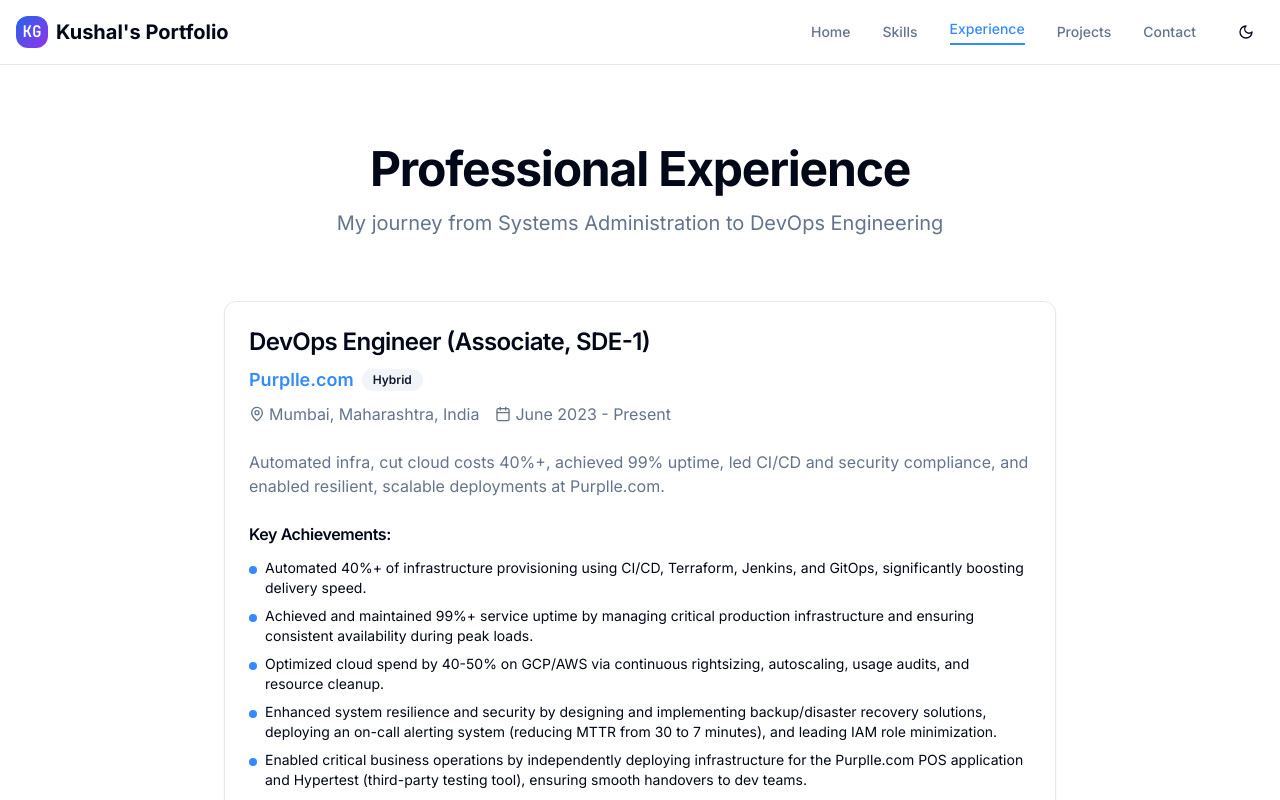
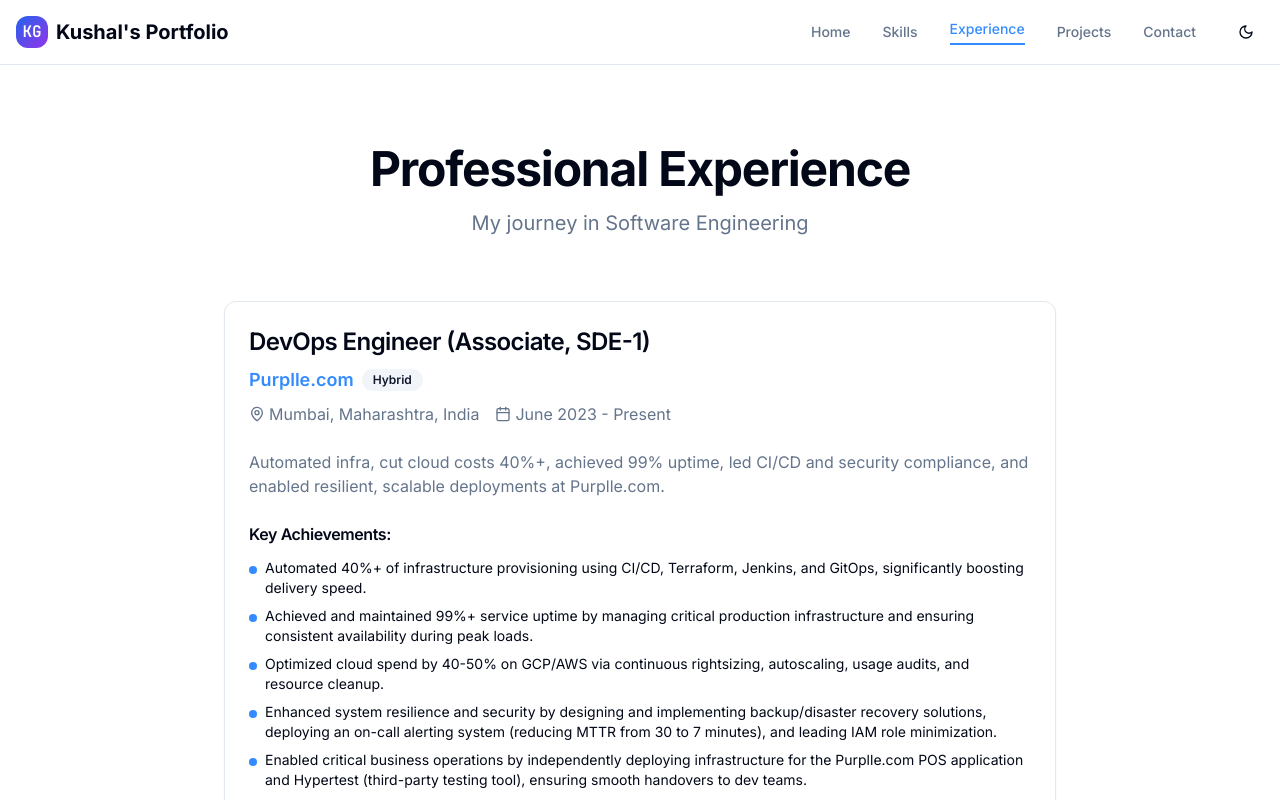
Before and after one commit to thisiskushal31/thisiskushal31.github.io, a React (Vite) app: page /#/experience in a window 1280 px wide. Shown: the top 800 px of the page. Built offline with nearby package versions, Linux system fonts and the light colour scheme.

Commit message:
fix: update description in Experience component for accuracy

```diff
--- a/src/pages/Experience.tsx
+++ b/src/pages/Experience.tsx
@@ -77,7 +77,7 @@ const Experience = () => {
             Professional Experience
           </LinkableHeading>
           <p className="text-xl text-muted-foreground">
-            My journey from Systems Administration to DevOps Engineering
+            My journey in Software Engineering
           </p>
         </div>
 
```
